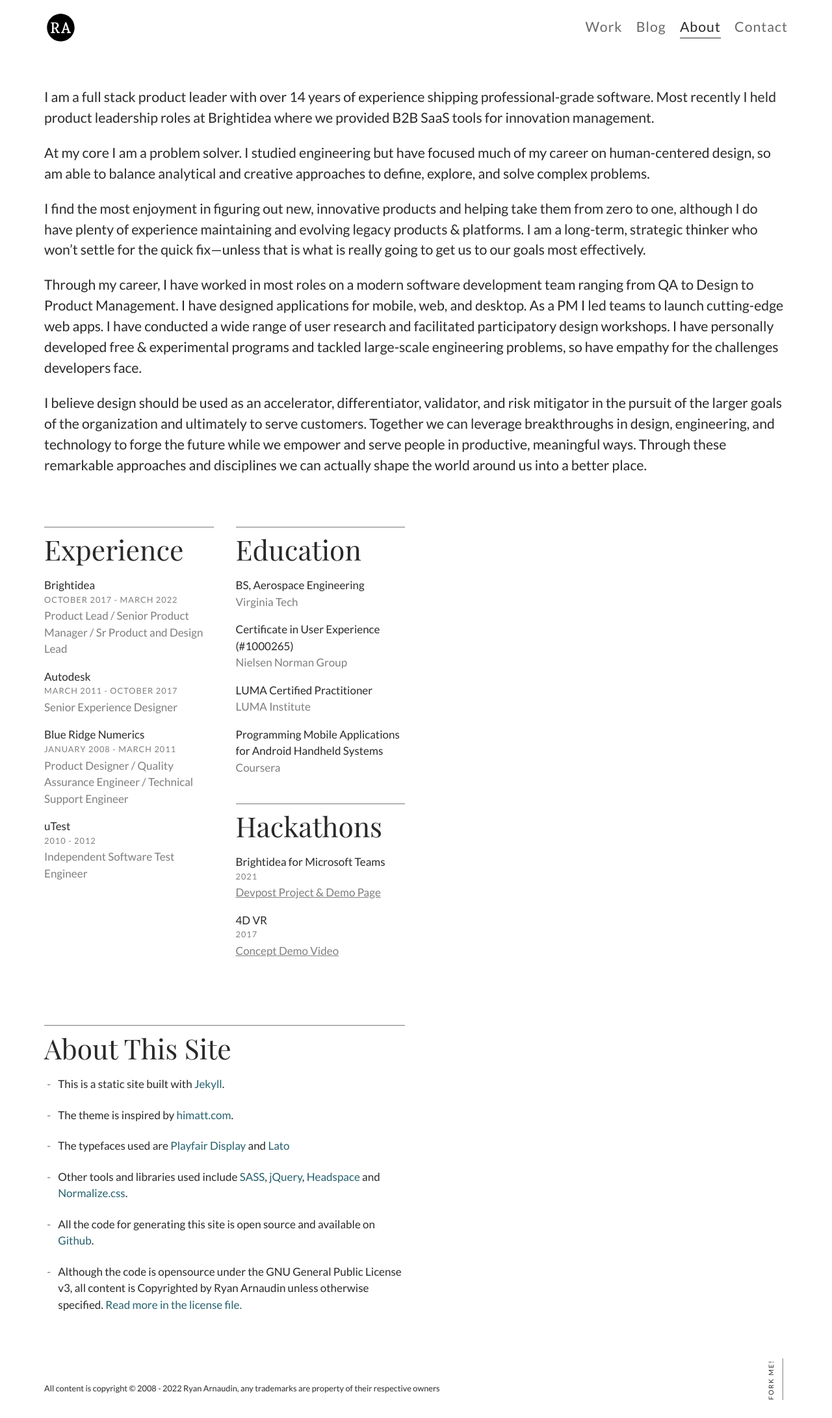
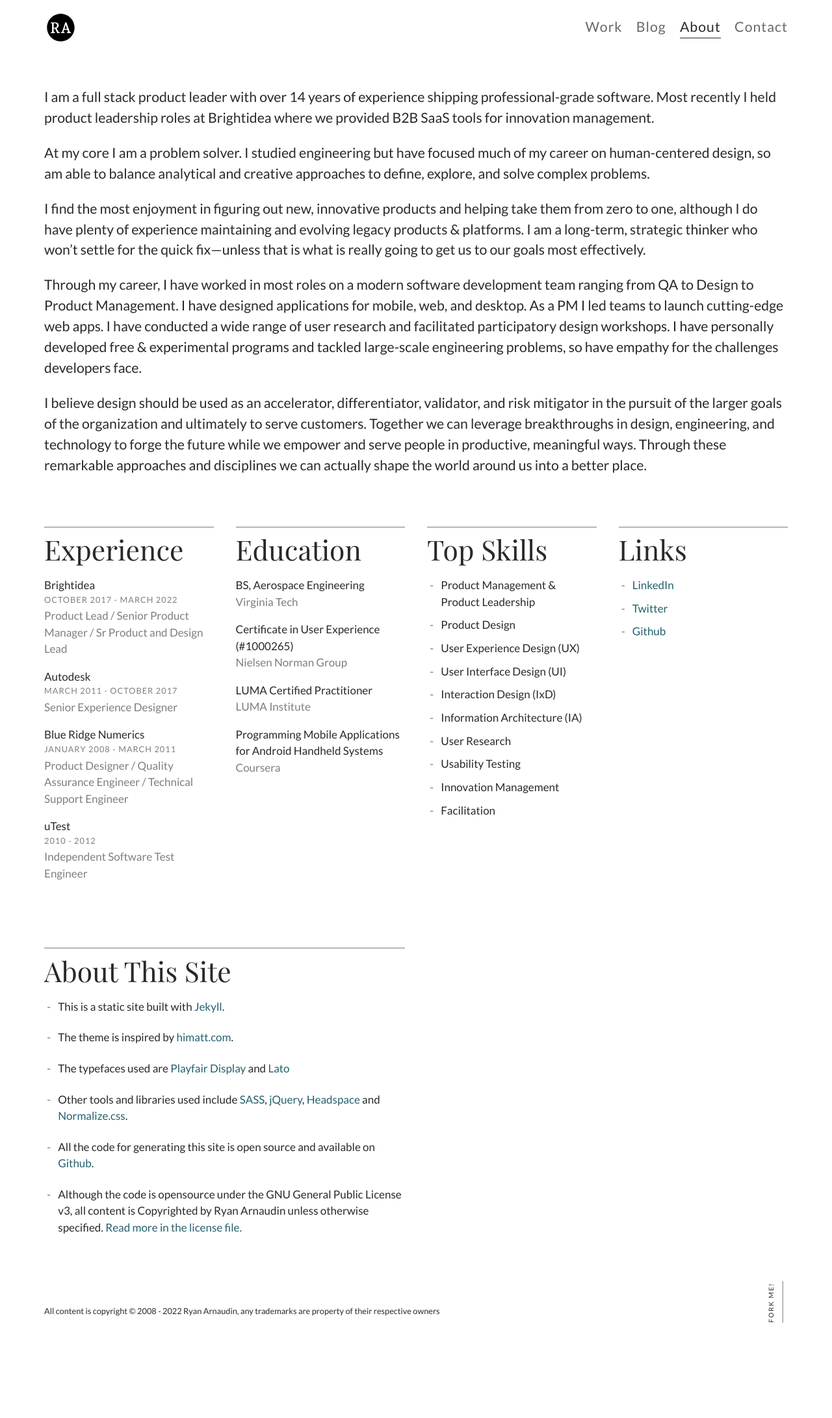
Before and after one commit to arnaudin/arnaudin.github.io, a Jekyll site: the page built from _pages/about.html, in a window 1280 px wide. Shown: the whole page at 65% size. Built offline with Jekyll 4.4.1, drawn with Linux system fonts in a browser that asks for light colours; nearby versions of some CDN libraries; after the commit the page ends 2064 px from its top, so only the background shows below that.

Commit message:
Update About page
Modify layout and contents for "About"

```diff
--- a/_pages/about.html
+++ b/_pages/about.html
@@ -68,28 +68,30 @@ competitions:
     link: https://drive.google.com/file/d/0B2l6aLOefFgEbW53TlB0QUdiTlU/view?usp=sharing&resourcekey=0-XFDM3CvDIzy7xHWfdWAQ6g
 
 skills:
-  - User Experience design (UX)
-  - User Interface design (UI)
-  - Graphic design
-  - Cross platform design (Desktop, Native Mobile, responsive, smartwatch, kiosk etc.)
-  - Design libraries and Styleguides
-  - User journey mapping
-  - User interviews and Usability testing
-  - Information Architecture
-  - Wireframing
-  - Interactive prototypes
-  - Contextual inquiry
+  - Product Management & Product Leadership
+  - Product Design
+  - User Experience Design (UX)
+  - User Interface Design (UI)
+  - Interaction Design (IxD)
+  - Information Architecture (IA)
+  - User Research
+  - Usability Testing
+  - Innovation Management
+  - Facilitation
 
 tools:
-  - Sketch app, Figma
-  - Flinto, Balsamiq, Invision, Zeplin, Marvel app
-  - Adobe Creative Cloud Suite (Photoshop, XD, Illustrator, After Effects...)
-  - HTML
-  - CSS and SASS (SCSS)
-  - jQuery (for prototyping only)
+  - Figma
+  - Balsamiq
+  - Sketch
+  - Adobe Creative Suite
+  - Microsoft Office and Google Suite
+  - Jira, Confluence, Trello
+  - Digital Whiteboard (FigJam, Miro, Mural, etc.)
+  - InVision
+  - HTML, CSS and SASS (SCSS)
+  - JavaScript & jQuery (for prototyping only)
+  - Python
   - Jekyll
-  - Frontend templating languages (ERB, Handlebars, Blade, Liquid)
-  - Glyphs app, Fontlab, Fontographer
 
 about_site: |
   - This is a static site built with [Jekyll](https://github.com/jekyll/jekyll).
@@ -160,7 +162,7 @@ about_site: |
           </dl>
         </div>
 
-        <div class="about-section about-section--nested">
+        <!--<div class="about-section about-section--nested">
           <h3 class="about-section-title type-level-2">Hackathons</h3>
           <dl class="relational-list">
             {% for competition-item in page.competitions %}
@@ -169,9 +171,30 @@ about_site: |
               <dd class="relational-list__description"><a href="{{ competition-item.link }}">{{ competition-item.result | markdownify}}</a></dd>
             {% endfor %}
           </dl>
+        </div>-->
+      </div>
+      <div class="about-skills">
+        <div class="about-section">
+          <h3 class="about-section-title type-level-2">Top Skills</h3>
+          <ul class="list--dashed">
+            {% for skill in page.skills %}
+              <li>{{ skill }}</li>
+            {% endfor %}
+          </ul>
         </div>
       </div>
-      <!--
+      <div class="about-links">
+        <div class="about-section">
+          <h3 class="about-section-title type-level-2">Links</h3>
+          <ul class="list--dashed list--small">
+              <li><a href="//linkedin.com/in/{{ site.social-username.linkedin }}">LinkedIn</a></li>
+              <li><a href="//twitter.com/{{ site.social-username.twitter }}">Twitter</a></li>
+              <li><a href="//github.com/{{ site.social-username.github }}">Github</a></li>
+          </ul>
+        </div>
+      </div>
+    </div>
+    <!--
       <div class="about-tools">
         <div class="about-section">
           <h3 class="about-section-title type-level-2">Tools &amp; technologies</h3>
@@ -182,20 +205,7 @@ about_site: |
           </ul>
         </div>
       </div>
-
-      <div class="about-skills">
-        <div class="about-section">
-          <h3 class="about-section-title type-level-2">Skills</h3>
-          <ul class="list--dashed">
-            {% for skill in page.skills %}
-              <li>{{ skill }}</li>
-            {% endfor %}
-          </ul>
-        </div>
-      </div>
-    </div>
     -->
-
     <div class="about-site">
       <div class="about-section about-site-description">
         <h3 class="about-section-title type-level-2">About This Site</h3>
--- a/_sass/site/layouts/_about.scss
+++ b/_sass/site/layouts/_about.scss
@@ -31,14 +31,15 @@
         @include grid-column(12);
       }
 
-      .about-tools,
       .about-skills,
       .about-education,
-      .about-experience {
+      .about-experience,
+      .about-links,
+      .about-tools {
         @include grid-column(6);
 
         @include grid-media(phablet) {
-          @include grid-column(6);
+          @include grid-column(3);
         }
 
         @include grid-media(tablet) {
@@ -56,7 +57,6 @@
       @include grid-column(6);
 
       @include grid-media(tablet) {
-        grid-row: 3;
         @include grid-column(12);
       }
 
```
